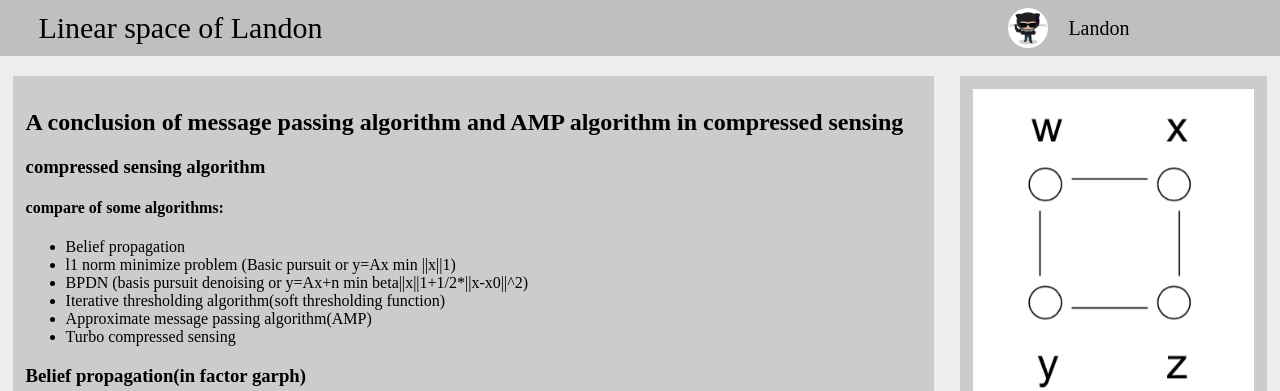
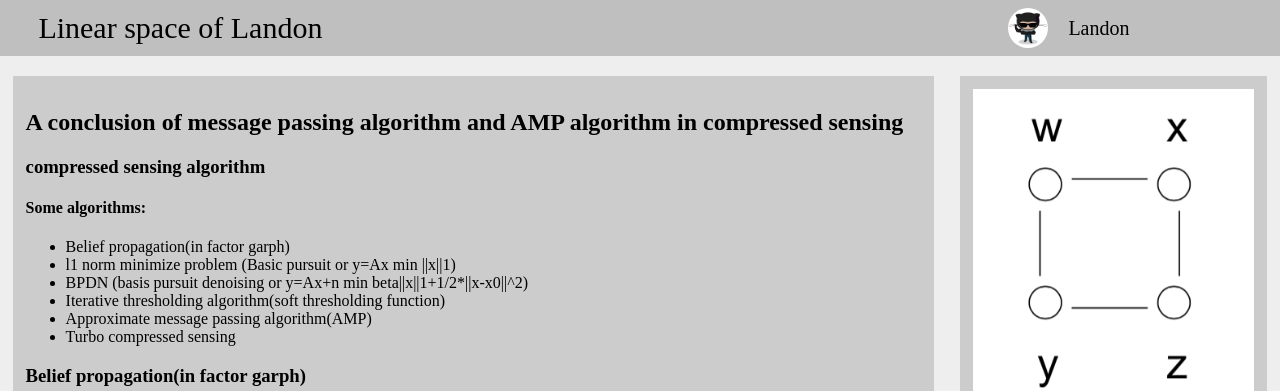
Before and after one commit to myworkstation/myworkstation.github.io, a Jekyll site: the page built from _posts/2015-4-19-Conclusion of message passing algorithm and AMP in compressed sensing.html, in a window 1280 px wide. Shown: the top 391 px of the page. Built offline with Jekyll 4.4.1, drawn with Linux system fonts in a browser that asks for light colours; nearby versions of some CDN libraries; library files that are not in the unit come from our copies.

Commit message:
add a post

```diff
--- a/_posts/2015-4-19-Conclusion of message passing algorithm and AMP in compressed sensing.html
+++ b/_posts/2015-4-19-Conclusion of message passing algorithm and AMP in compressed sensing.html
@@ -5,17 +5,17 @@
 <h2>{{ page.title }}</h2>
 <h3>compressed sensing algorithm</h3>
 
-<h4>compare of some algorithms: </h4>
+<h4>Some algorithms: </h4>
 <ul>
-	<li>Belief propagation</li>
+	<li>Belief propagation(in factor garph)</li>
 	<li>l1 norm minimize problem (Basic pursuit or y=Ax min ||x||1)</li>
 	<li>BPDN (basis pursuit denoising or y=Ax+n min beta||x||1+1/2*||x-x0||^2)</li>
 	<li>Iterative thresholding algorithm(soft thresholding function)</li>
 	<li>Approximate message passing algorithm(AMP)</li>
 	<li>Turbo compressed sensing</li>
 </ul>
-
-<h3>Belief propagation(in factor garph)</h4>
+<!--========================================== -->
+<h3>Belief propagation(in factor garph)</h3>
 Some concepts:
 <ul>
 	<li>factor graph:a joint distribution can be factorized in to a factor graph.</li>
@@ -29,13 +29,13 @@
 see this paper(Factor Graphs and the Sum-Product Algorithm).
 </p>
 
-<h4>Questions</h3>
+<h4>Questions</h4>
 <ul>
 	<li>maxinizer: find {x} s.t. max p(x1,x2,...,xn)</li>
 	<li>marginals: p(x1),p(x2),...,p(xn)</li>
 </ul>
 
-<h4>Two important algorithms</h3>
+<h4>Two important algorithms</h4>
 <ul>
 	<li>sum product algorithm (equal to MMSE:x_hat=E{x|y},every iteration pass a marginal posteriors {f(xj|y)}(j=1 to N))</li>
 	message update equation:
@@ -45,3 +45,47 @@
 	<br>
 	<img src="/image/contents/maxproduct.png" style="width:400px;">
 </ul>
+<!--========================================== -->
+<h3>l1 norm minimize problem and BPDN</h3>
+<h4>l1 norm minimize</h4>
+<br>
+Description:minimize ||x||1, subject to y=Ax.
+<br>
+<img src="/image/contents/norm1.png" style="width:400px;">
+<br>
+A is an n*N measurement matrix  and y includes the measurements.
+<br>
+The solution can be obtained by generic linear propramming or LP algorithms. However the computational complexity of LP presents an obstacle for large problem sizes.
+this problem is also called Basis pursuit(BP).
+
+<h4>BPDN</h4>
+minimize lambda*||x||1+1/2*||y-Ax||2,
+<br>
+<img src="/image/contents/bpdn.png" style="width:400px;">
+<hr>
+this problem is called Basis pursuit de-nosing(BPDN).
+
+<!--========================================== -->
+<h3>Soft thresholding and Iterative soft thresholding algorithm(IST)</h3>
+<h4>Soft thresholding</h4>
+function like this:
+<br>
+<img src="/image/contents/soft1.png" style="width:400px;">
+
+and also equal to:
+<br>
+<img src="/image/contents/soft2.png" style="width:400px;">
+
+this is called soft thresholding.
+<br>
+more about iterative thresholding refer to:
+<br>
+2.<a herf="">
+<h4>Iterative soft thresholding algorithm(IST)</h4>
+a generic form of iterative thresholding algorithm is :
+<br>
+<img src="/image/contents/ist.png" style="width:400px;">
+xt is the current estimate, zt is the residual. A* is the Hermitian of the matrix and finally nt is a nonlinear function that imposes the sparsity or the structure of signal on estimation.
+<br>
+when : nt=sign(x)(x-b)+ , this algorithm is called IST.
+when : nt=xI(|x|>=b) , this algorithm is called IHT.
```
Also changed, not shown: image/contents/bpdn.png (added), image/contents/ist.png (added), image/contents/norm1.png (added), image/contents/soft1.png (added), image/contents/soft2.png (added).
